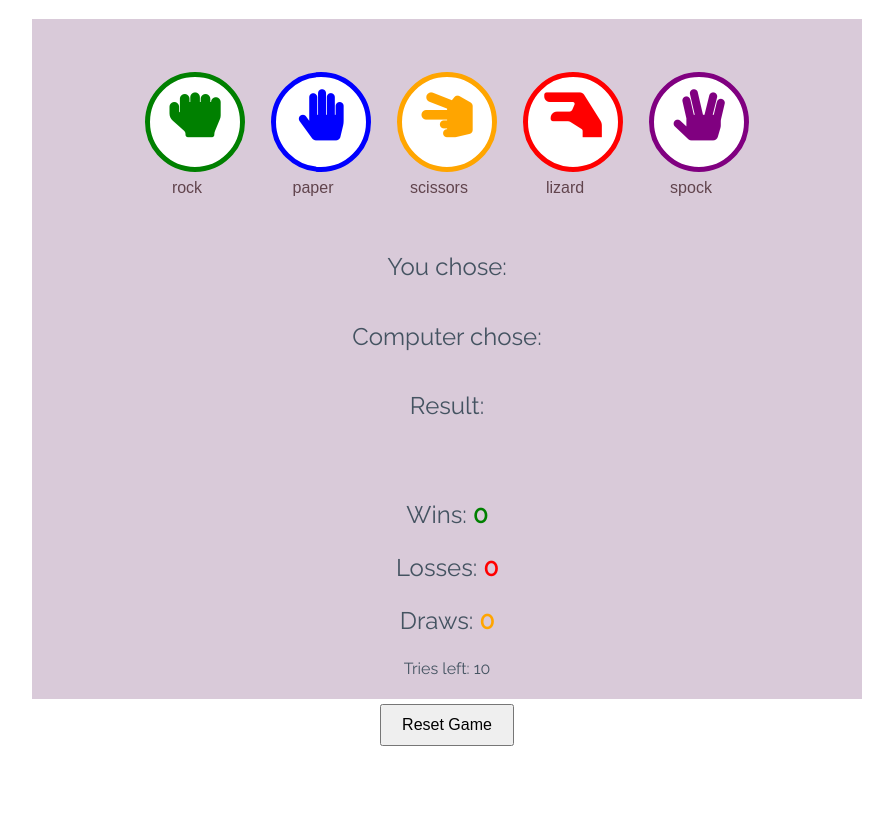
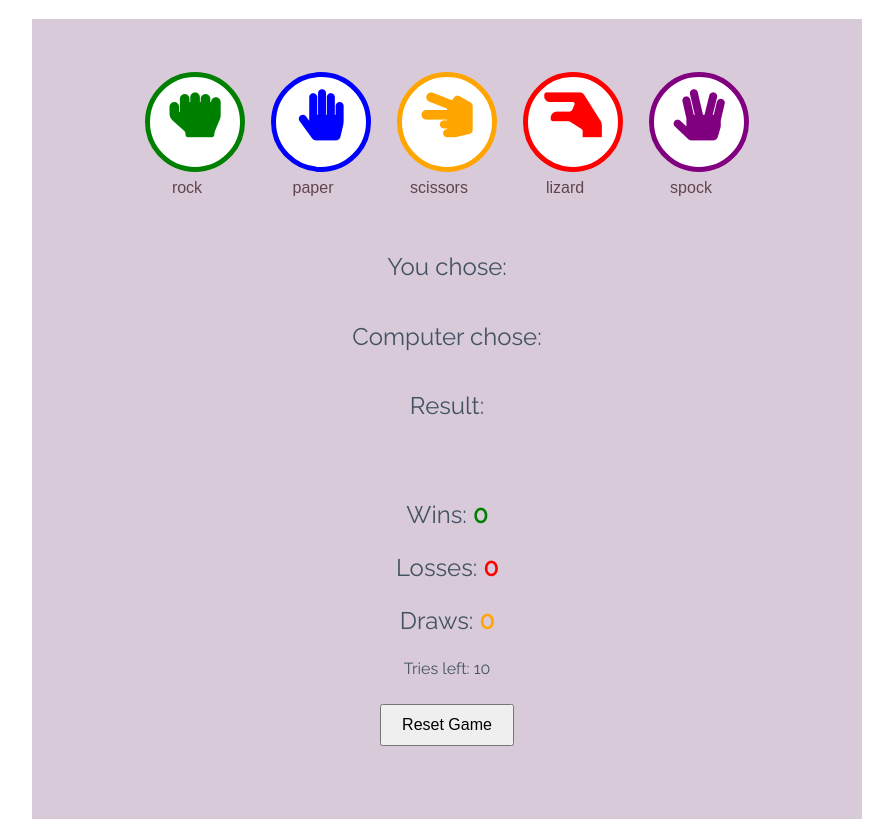
Before and after one commit to Code-Institute-Projects/rock-paper-scissors-game, a plain HTML site: page index.html in a window 1280 px wide. Shown: the part 101-920 px from the top of the page, without its empty margins (193-1086 px from the left). Before the commit the page ends 847 px from the top, so only its background shows below. Drawn offline with Linux system fonts and the light colour scheme.

```diff
--- a/assets/css/style.css
+++ b/assets/css/style.css
@@ -26,8 +26,8 @@ body {
     background-color: rgb(217, 202, 217);
     box-sizing: border-box;
     width: 95%;
-    height: 85vh;
-    max-height: 950px;
+    height: 750vh;
+    max-height: 800px;
     max-width: 830px;
     margin-left: auto;
     margin-right: auto;
```
